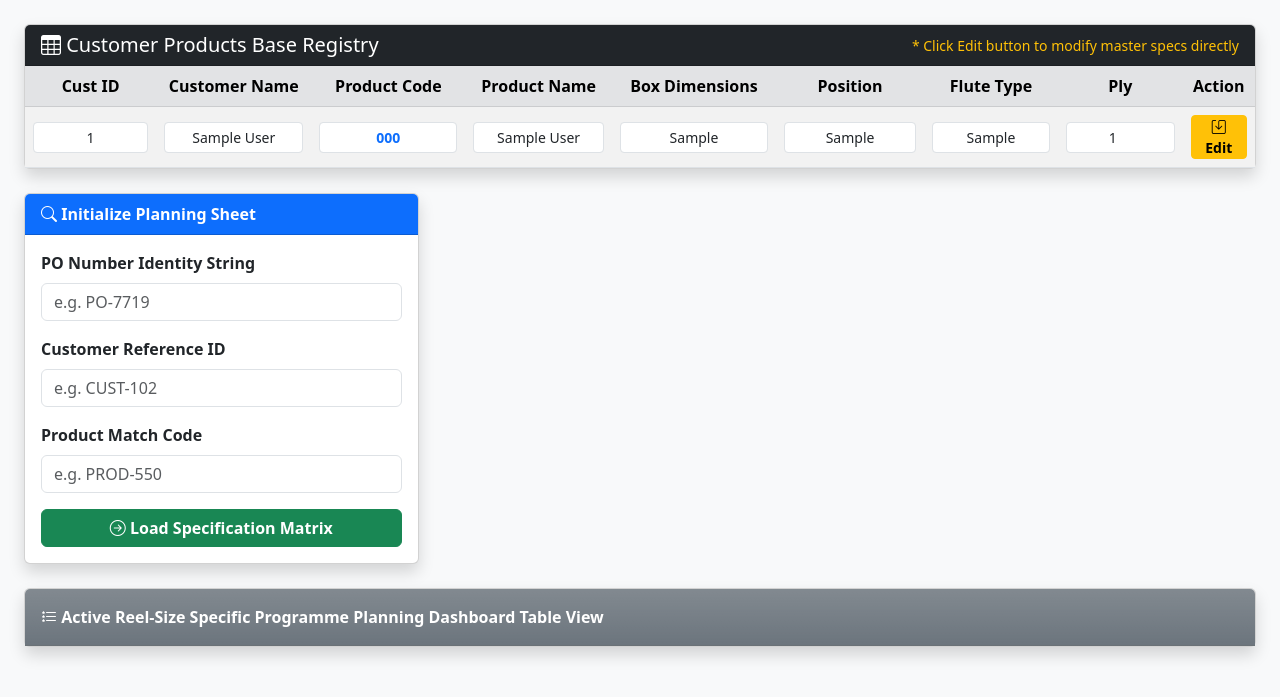
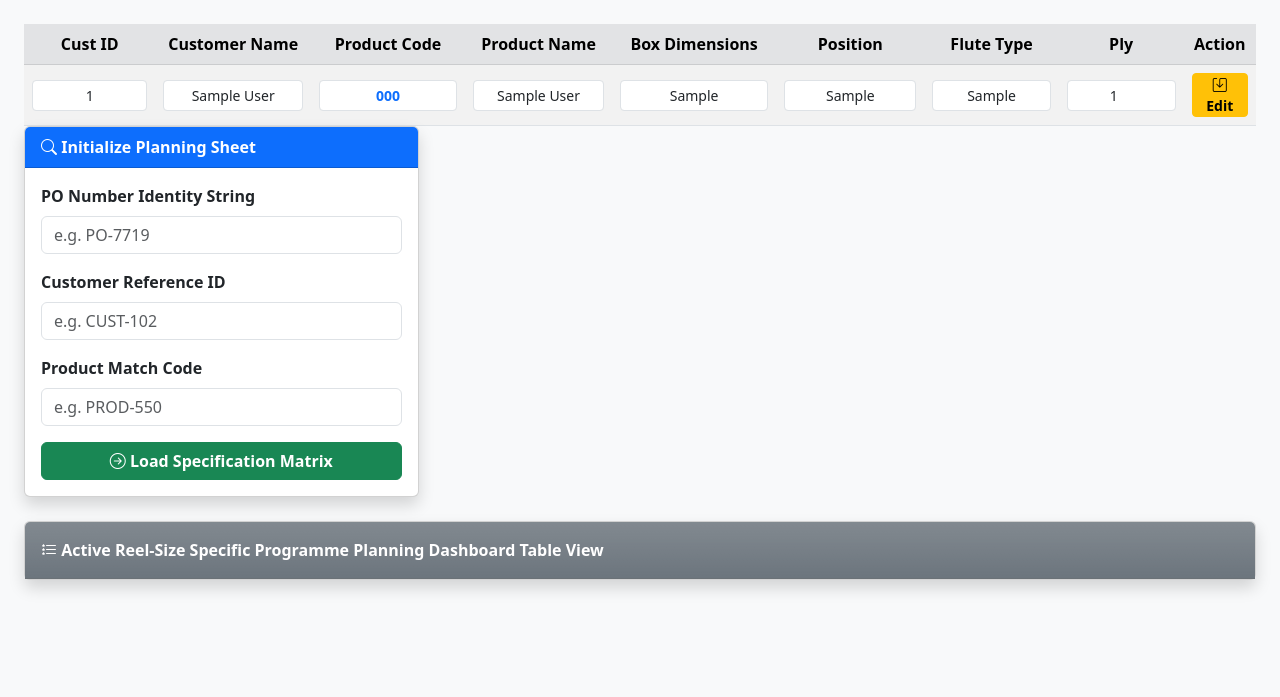
Before and after one commit to viscorquality-ux/Reel-Stock-Management, a Flask app: page /programme_plan in a window 1280 px wide. Shown: the part 56-753 px from the top of the page. Run offline with Flask 3, Linux system fonts and the light colour scheme; the visitor is signed in with stand-in values (Sample User, id 1); tables that the repository leaves empty hold one stand-in row (values such as "Sample post"); data that the repository does not hold is empty; some libraries are stand-ins or nearby versions.

Commit message:
Update programme_plan.html

```diff
--- a/templates/programme_plan.html
+++ b/templates/programme_plan.html
@@ -30,26 +30,18 @@
     <div class="container-fluid px-4">
 
         <!-- SECTION 1: CUSTOMER PRODUCT TABLE VIEW & INLINE EDITING ENGINE -->
-        <div class="card shadow mb-4">
-            <div class="card-header bg-dark text-white d-flex justify-content-between align-items-center">
-                <h5 class="mb-0"><i class="bi bi-table"></i> Customer Products Base Registry</h5>
-                <small class="text-warning">* Click Edit button to modify master specs directly</small>
-            </div>
-            <div class="card-body p-0">
-                <div class="table-responsive">
+        <div class="table-responsive" style="max-height: 400px; overflow-y: auto;">
     <table class="table table-striped table-hover align-middle mb-0 text-center" id="masterProductsTable">
-                        <thead class="table-secondary">
+        <thead class="table-secondary" style="position: sticky; top: 0;">
             <tr>
                 <th>Cust ID</th><th>Customer Name</th><th>Product Code</th><th>Product Name</th>
                 <th>Box Dimensions</th><th>Position</th><th>Flute Type</th><th>Ply</th><th>Action</th>
             </tr>
         </thead>
         <tbody id="masterProductsBody">
-                            <!-- Populated Dynamically via JavaScript -->
+            <!-- JS හරහා දත්ත පෙන්වීමේදී input වෙනුවට span සහ edit mode පාවිච්චි කරන්න -->
         </tbody>
     </table>
-                </div>
-            </div>
 </div>
 
         <!-- SECTION 2: PROGRAMME GENERATION FORM -->
```
Lines whose indentation alone changed are shown as unchanged.
